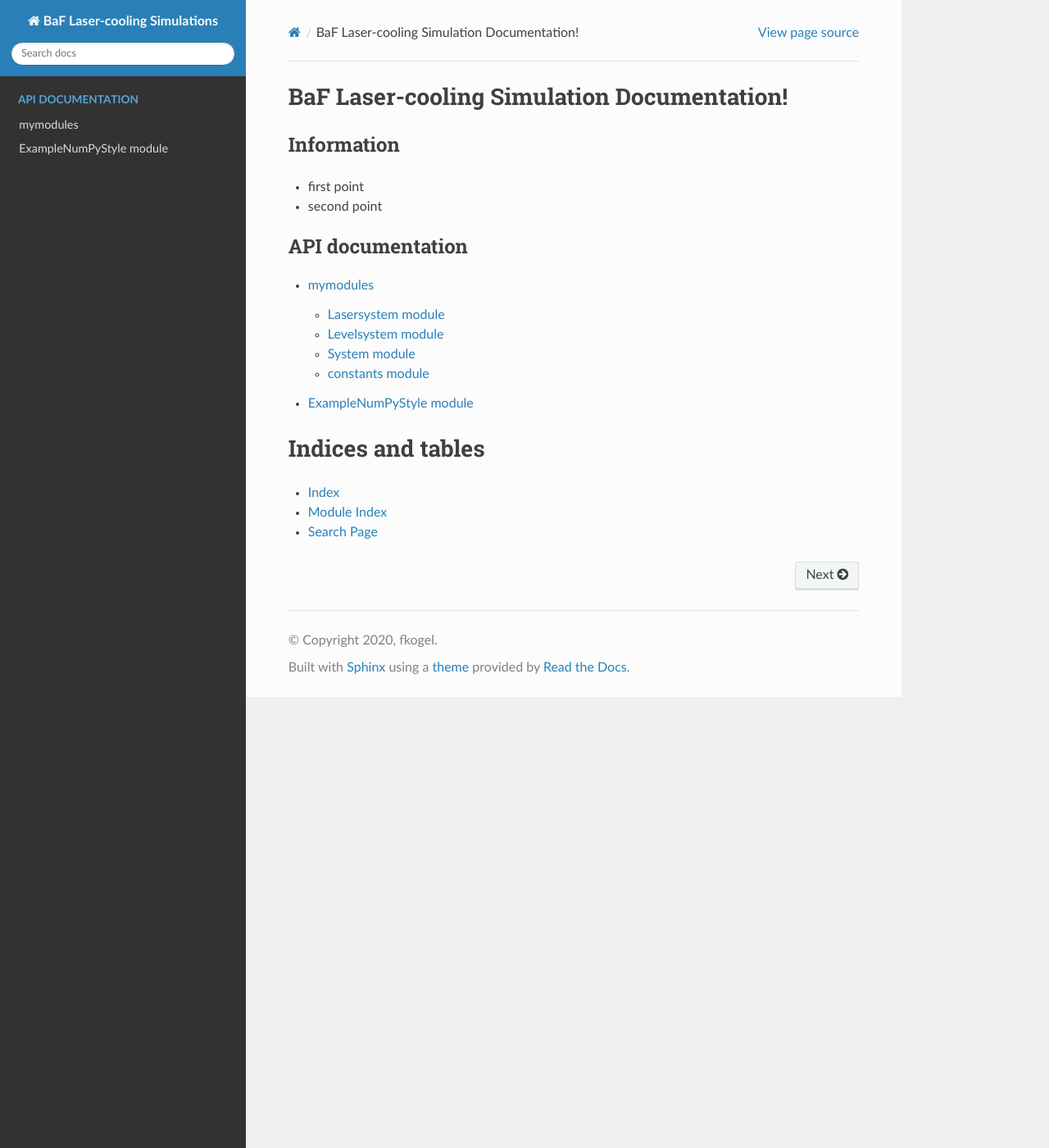
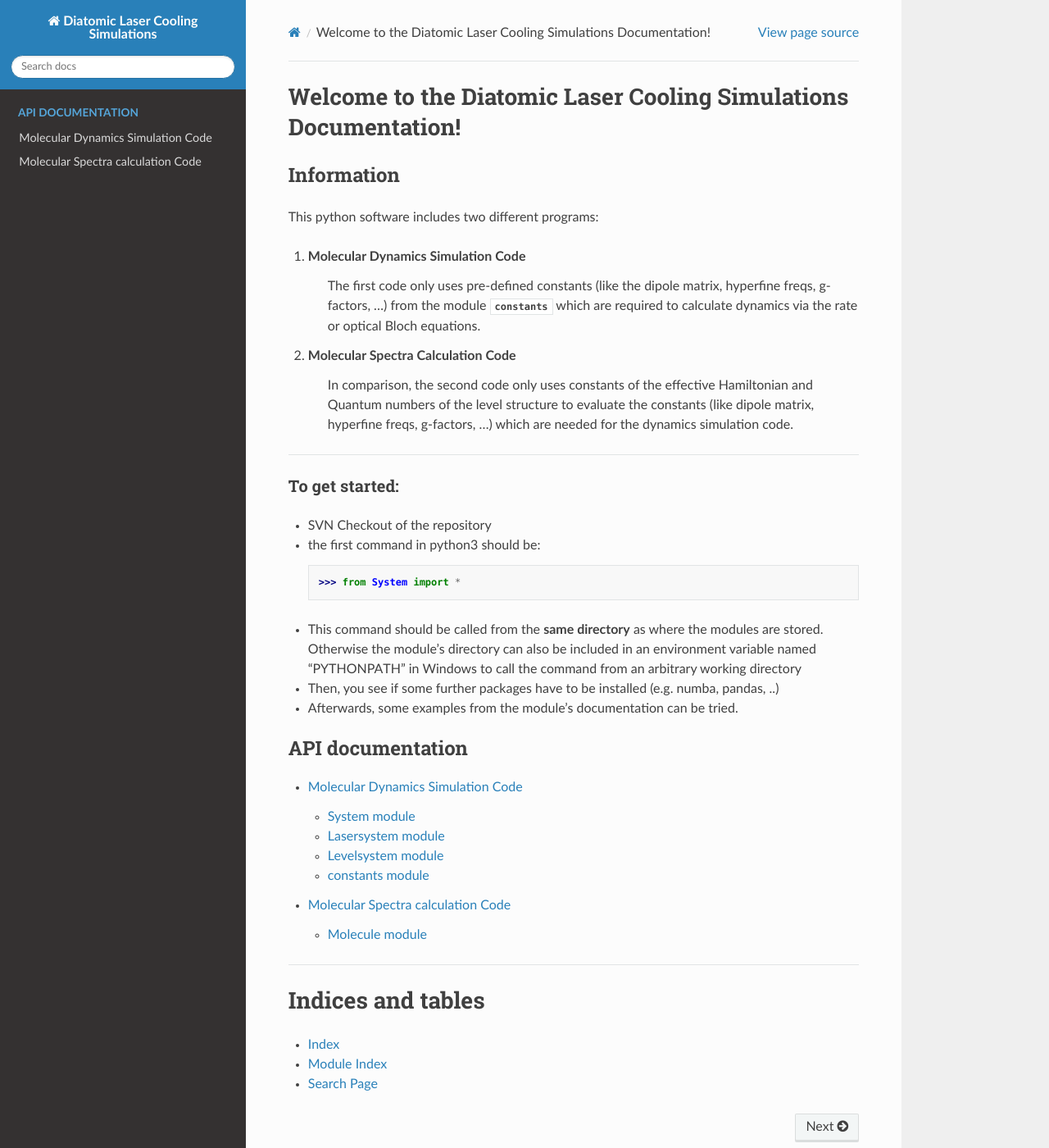
Before and after one commit to LangenGroup/MoleCool, a Sphinx documentation site: the page built from doc/source/index.rst, in a window 1280 px wide and 1400 px high. Shown: the whole window at 82% size. Built offline with Sphinx 7.4.7 and the Read the Docs theme 2.0.0, drawn with Linux system fonts in a browser that asks for light colours.

Commit message:
in index.rst: - Updated documentation with new welcome page and information - Herein the new Molecule module is now also included. -> so the Molecule.rst file is added now
since the python file ExampleNumPyStyle was removed, the respective ExampleNumPyStyle.rst file has also be removed from the documentation folder.

The modules.rst was adjusted to display both different codes in different doctrees.

in conf.py:
 - html_static_path and the path '../../' of the ExampleNumPyStyle.rst is commented out
 - in autodoc_mock_imports 'collections' is added
 - project title was also modified.

```diff
--- a/doc/source/conf.py
+++ b/doc/source/conf.py
@@ -13,11 +13,11 @@
 import os
 import sys
 sys.path.insert(0, os.path.abspath('../../mymodules'))
-sys.path.insert(0, os.path.abspath('../../'))
+# sys.path.insert(0, os.path.abspath('../../'))
 
 # -- Project information -----------------------------------------------------
 
-project = 'BaF Laser-cooling Simulations'
+project = 'Diatomic Laser Cooling Simulations'
 copyright = '2020, fkogel'
 author = 'fkogel'
 
@@ -36,7 +36,7 @@ extensions = [ 'sphinx.ext.autodoc',
 # This prevents the import of those modules by Sphinx and thereby reduces
 # the overhead and makes sure that the documentation can be generated on
 # machines where those modules are not present.
-autodoc_mock_imports=['numpy','matplotlib','scipy','sympy','numba','pandas','tqdm']
+autodoc_mock_imports=['numpy','matplotlib','scipy','sympy','numba','pandas','tqdm','collections']
 
 autoclass_content = "both"
 
@@ -59,4 +59,4 @@ html_theme = 'sphinx_rtd_theme' # 'sphinxdoc' 'alabaster'
 # Add any paths that contain custom static files (such as style sheets) here,
 # relative to this directory. They are copied after the builtin static files,
 # so a file named "default.css" will overwrite the builtin "default.css".
-html_static_path = ['_static']
+# html_static_path = ['_static']
--- a/doc/source/index.rst
+++ b/doc/source/index.rst
@@ -1,18 +1,45 @@
-BaF Laser-cooling Simulation Documentation!
-============================================
+Welcome to the Diatomic Laser Cooling Simulations Documentation!
+================================================================
 
 Information
 -----------
-* first point
-* second point
+This python software includes two different programs:
+
+1. Molecular Dynamics Simulation Code
+	The first code only uses pre-defined constants (like the dipole matrix,
+	hyperfine freqs, g-factors, ...) from the module :py:mod:`constants` which
+	are	required to calculate dynamics via the rate or optical Bloch equations.
+
+2. Molecular Spectra Calculation Code
+	In comparison, the second code only uses constants of the effective
+	Hamiltonian and Quantum numbers of the level structure to evaluate the
+	constants (like dipole matrix, hyperfine freqs, g-factors, ...) which
+	are needed for the dynamics simulation code.
+
+--------------------------
+
+To get started:
+^^^^^^^^^^^^^^^
+
++ SVN Checkout of the repository
++ the first command in python3 should be::
+
+	>>> from System import *
+
++ This command should be called from the **same directory** as where the
+  modules are stored. Otherwise the module's directory can also be included
+  in an environment variable named "PYTHONPATH" in Windows to call the
+  command from an arbitrary working directory
++ Then, you see if some further packages have to be installed (e.g. numba, pandas, ..)
++ Afterwards, some examples from the module's documentation can be tried.
 
 .. toctree::
    :maxdepth: 2
    :caption: API documentation
 
    modules.rst
-   ExampleNumPyStyle.rst
 
+------------------------
 
 Indices and tables
 ==================
--- a/doc/source/modules.rst
+++ b/doc/source/modules.rst
@@ -1,10 +1,18 @@
-mymodules
-=========
+Molecular Dynamics Simulation Code
+==================================
 
 .. toctree::
    :maxdepth: 4
 
+   System
    Lasersystem
    Levelsystem
-   System
    constants
+
+Molecular Spectra calculation Code
+==================================
+
+.. toctree::
+   :maxdepth: 4
+
+   Molecule
```
Also changed, not shown: doc/source/Molecule.rst (added, +7 -0 lines).
